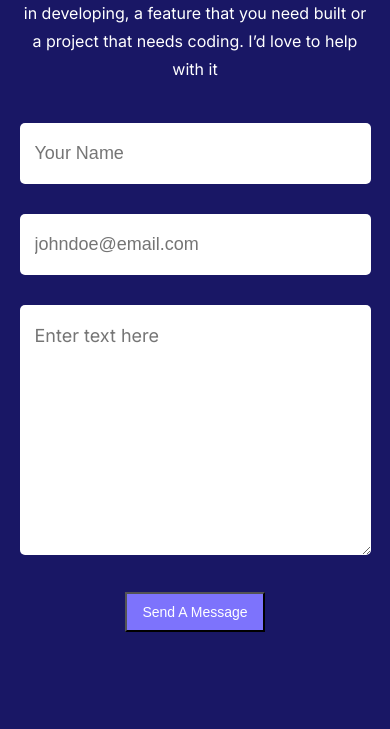
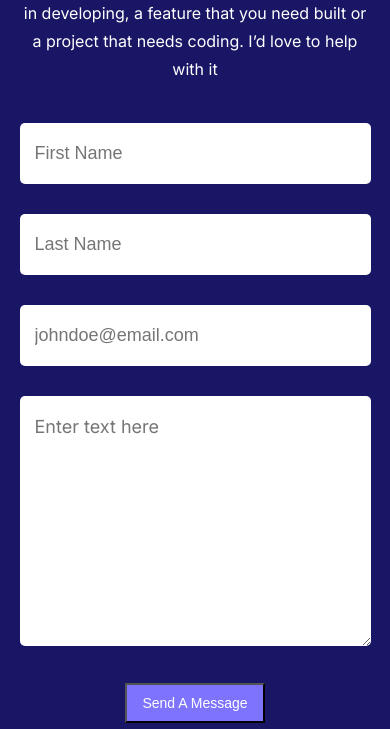
Before and after one commit to DammyShittu/Portfolio-Project, a website: page index.html in a window 390 px wide. Shown: the part 5180-5909 px from the top of the page. Drawn offline with Linux system fonts and the light colour scheme.

Commit message:
Add Last Name to Form

```diff
--- a/index.html
+++ b/index.html
@@ -212,9 +212,10 @@
 
       <form action="https://formspree.io/f/mbjqagag" method="POST">
         <div class="form-1">
-          <input type="text" name="user_name" id="name" placeholder="Your Name" minlength="1" maxlength="30" required>
-          <input type="email" name="user_email" placeholder="johndoe@email.com" required>
+          <input type="text" name="user_firstname" id="name" placeholder="First Name" minlength="1" maxlength="30" required>
+          <input type="text" name="user_lastname" id="name-1" placeholder="Last Name" minlength="1" maxlength="30" required>
         </div>
+        <input type="email" name="user_email" placeholder="johndoe@email.com" required>
         <textarea name="user_message" id="message" minlength="1" maxlength="500" placeholder="Enter text here" required></textarea>
         <div class="btn-1">
           <button type="submit">Send A Message</button>
--- a/style.css
+++ b/style.css
@@ -397,7 +397,6 @@ form {
 
 input,
 textarea {
-  width: 100%;
   padding: 20px 15px;
   outline: none;
   border: 0;
@@ -405,6 +404,20 @@ textarea {
   margin-bottom: 30px;
   caret-color: #191765;
   font-size: 18px;
+}
+
+.form-1 {
+  display: flex;
+  justify-content: space-between;
+}
+
+input[type=text] {
+  width: 48%;
+}
+
+input[type=email],
+textarea {
+  width: 100%;
 }
 
 textarea {
@@ -485,4 +498,14 @@ footer {
     width: 100px;
     left: 0;
   }
+
+  .form-1 {
+    flex-direction: column;
+  }
+
+  input[type=text] {
+    width: 100%;
+    margin: 0;
+    margin-bottom: 30px;
+  }
 }
```
